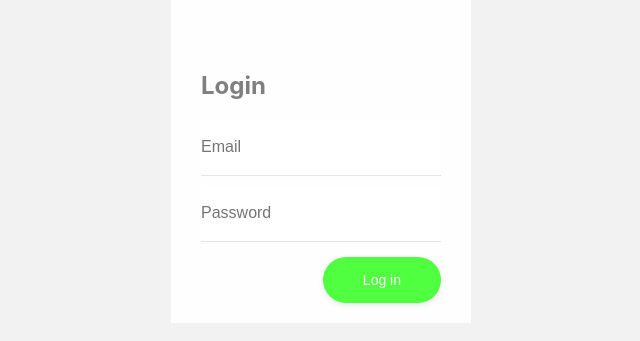
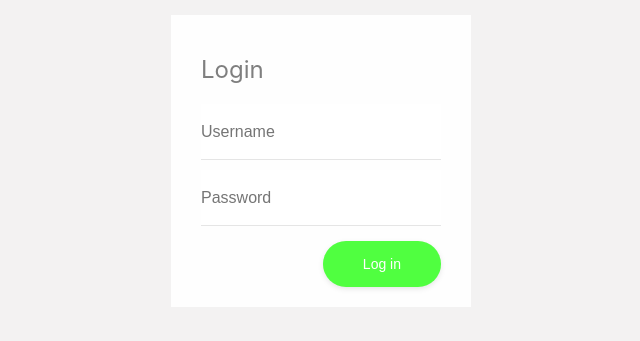
Before and after one commit to menmos/menmos-web, a Next.js app: page / in a window 1280 px wide. Shown: the part 239-580 px from the top of the page, without its empty margins (319-959 px from the left). Built offline with nearby package versions, Linux system fonts and the light colour scheme.

Commit message:
Login form > Change email by username & Refactor CSS

```diff
--- a/pages/index.tsx
+++ b/pages/index.tsx
@@ -13,28 +13,19 @@ export default function Login(): JSX.Element {
       </Head>
       <Layout>
         <div className={styles["container"]}>
-          <div className={styles["login-form"]}>
-            <form action="" autoComplete="off">
-              <h4>Login</h4>
+          <div className={styles["form-container"]}>
+            <form>
+              <span className={styles["title"]}>Login</span>
               <div className={styles["floating-label"]}>
-                <input
-                  placeholder="Email"
-                  type="email"
-                  name="email"
-                  id="email"
-                  autoComplete="off"
-                />
-                <label htmlFor="email">Email:</label>
+                <input id="username" name="username" placeholder="Username" />
               </div>
               <div className={styles["floating-label"]}>
                 <input
+                  id="password"
+                  name="password"
                   placeholder="Password"
                   type="password"
-                  name="password"
-                  id="password"
-                  autoComplete="off"
                 />
-                <label htmlFor="password">Password:</label>
               </div>
               <button type="submit">Log in</button>
             </form>
--- a/styles/login.module.scss
+++ b/styles/login.module.scss
@@ -7,11 +7,12 @@
   display: flex;
   background: #f3f2f2;
 
-  .login-form {
+  .form-container {
     margin: auto auto;
   }
 
   form {
+    margin: auto auto;
     padding: 40px 30px;
     background: #fefefe;
     display: flex;
@@ -19,18 +20,12 @@
     padding-bottom: 20px;
     width: 300px;
 
-    h4 {
+    & > .title {
+      display: block;
       font-size: 24px;
       margin-bottom: 20px;
       color: rgba(#000, 0.5);
     }
-  }
-
-  label {
-    font-size: 12.5px;
-    color: #000;
-    opacity: 0.8;
-    font-weight: 400;
   }
 
   button {
@@ -60,12 +55,6 @@
     margin-bottom: 10px;
     width: 100%;
 
-    label {
-      position: absolute;
-      opacity: 0;
-      transition: all 0.3s ease;
-    }
-
     input {
       width: 100%;
       display: flex;
@@ -78,6 +67,7 @@
       box-sizing: border-box;
       transition: all 0.3s linear;
       color: #000;
+
       &:focus {
         border-bottom: solid 1px $primary;
         outline: 0;
```
